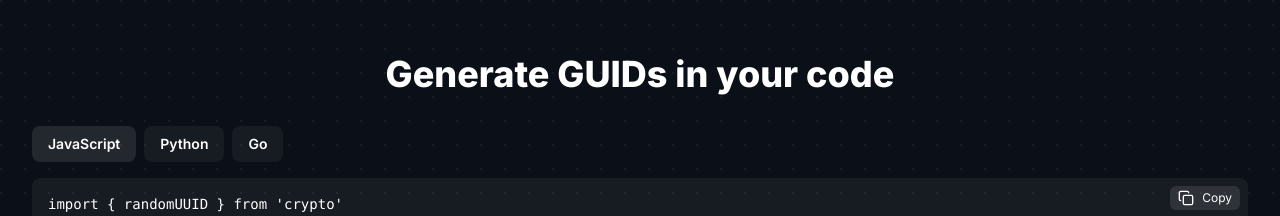
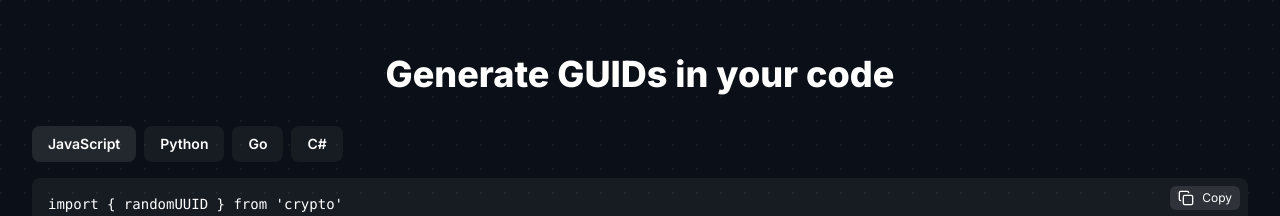
Before and after one commit to wbratz/HowUniqueIsAGuid, a React (Vite) app: page / in a window 1280 px wide. Shown: the part 4800-5016 px from the top of the page. Built offline with nearby package versions, Linux system fonts and the light colour scheme; the HTML template or start-up script is replaced by a standard one.

Commit message:
Add C# code sample

```diff
--- a/src/components/CodeSamples.tsx
+++ b/src/components/CodeSamples.tsx
@@ -30,6 +30,15 @@ const samples = {
       '  id := uuid.New()',
       '  fmt.Println(id)',
       '}',
+    ],
+  },
+  csharp: {
+    label: 'C#',
+    lines: [
+      'using System;',
+      '',
+      'var id = Guid.NewGuid();',
+      'Console.WriteLine(id);',
     ],
   },
 } as const
```
